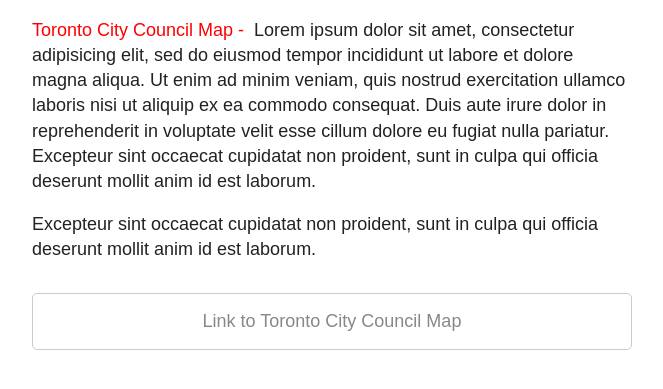
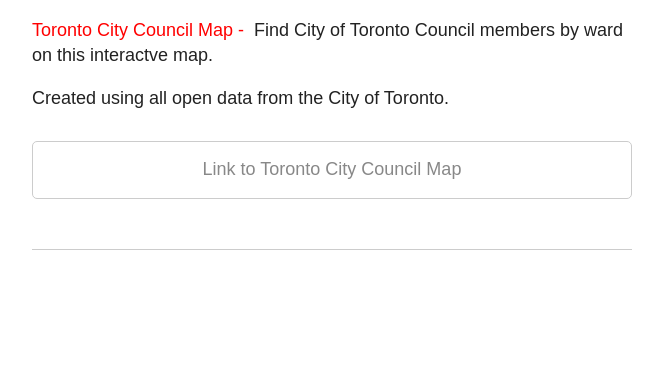
Before and after one commit to tdubolyou/bettermaps.github.io, a website: page index.html in a window 1280 px wide. Shown: the part 1843-2232 px from the top of the page, without its empty margins (408-1071 px from the left). After the commit the page ends 2153 px from the top, so only its background shows below. Drawn offline with nearby package versions, Linux system fonts and the light colour scheme; a script that the page names is missing.

Commit message:
Updated text for article

```diff
--- a/index.html
+++ b/index.html
@@ -66,12 +66,8 @@
               <a href="http://bettermaps.github.io/council/">
                 <img alt="Toronto City Council Map" src="http://i.imgur.com/wgpUg0S.png">
               </a>
-              <p><span class="article-title">Toronto City Council Map</span>Lorem ipsum dolor sit amet, consectetur adipisicing elit, sed do eiusmod tempor incididunt ut labore et dolore magna aliqua. Ut enim ad minim veniam,
-              quis nostrud exercitation ullamco laboris nisi ut aliquip ex ea commodo
-              consequat. Duis aute irure dolor in reprehenderit in voluptate velit esse
-              cillum dolore eu fugiat nulla pariatur. Excepteur sint occaecat cupidatat non
-              proident, sunt in culpa qui officia deserunt mollit anim id est laborum.</p>
-              <p>Excepteur sint occaecat cupidatat non proident, sunt in culpa qui officia deserunt mollit anim id est laborum.</p>
+              <p><span class="article-title">Toronto City Council Map</span>Find City of Toronto Council members by ward on this interactve map.</p>
+              <p>Created using all open data from the City of Toronto.</p>
               <a href="http://bettermaps.github.io/council/" target="_blank">
                 <div class="button">Link to Toronto City Council Map</div>
               </a>
```
